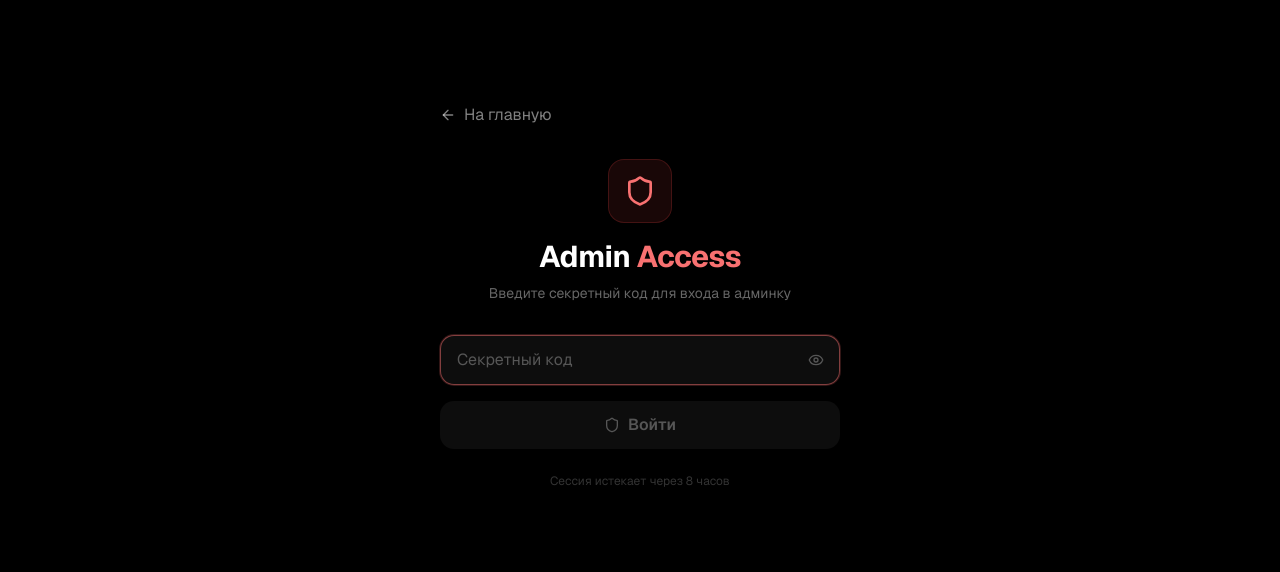
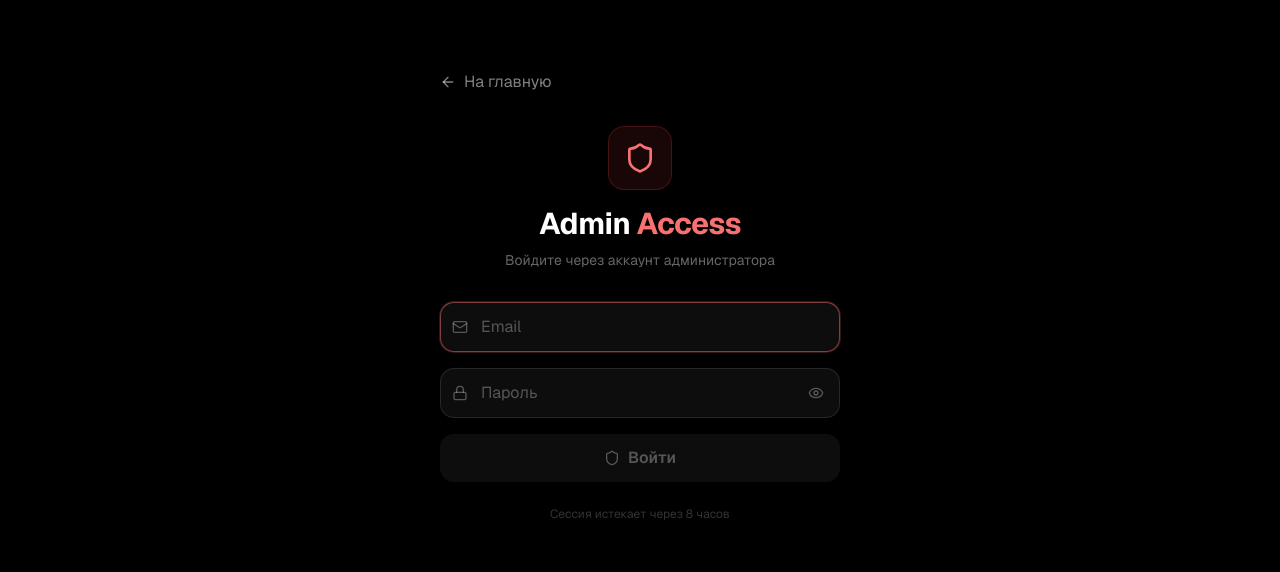
Before and after one commit to zaebalsyaya0505-max/phive, a React (Vite) app: page /#/admin/login in a window 1280 px wide. Shown: the part 128-700 px from the top of the page. Built offline with nearby package versions, Linux system fonts and the light colour scheme; no server answers; what @tonconnect/ui-react would draw is missing.

Commit message:
fix: update admin login with supabase auth

```diff
--- a/src/features/pages/admin/AdminLoginPage.tsx
+++ b/src/features/pages/admin/AdminLoginPage.tsx
@@ -1,6 +1,7 @@
-import { useState } from 'react';
+import { useState, useEffect } from 'react';
 import { useNavigate } from 'react-router';
-import { Shield, Eye, EyeOff, ArrowLeft } from 'lucide-react';
+import { supabase } from '@/shared/lib/supabase/client';
+import { Shield, Eye, EyeOff, ArrowLeft, Mail, Lock } from 'lucide-react';
 
 const SESSION_KEY = 'phantom_admin_token';
 const SESSION_DURATION_MS = 8 * 60 * 60 * 1000;
@@ -8,11 +9,57 @@ const SESSION_DURATION_MS = 8 * 60 * 60 * 1000;
 export default function AdminLoginPage() {
   const navigate = useNavigate();
   const [code, setCode] = useState('');
+  const [email, setEmail] = useState('');
+  const [password, setPassword] = useState('');
   const [showCode, setShowCode] = useState(false);
+  const [showPassword, setShowPassword] = useState(false);
   const [error, setError] = useState('');
   const [loading, setLoading] = useState(false);
+  const [step, setStep] = useState<'supabase' | 'code'>('supabase');
 
-  const handleSubmit = async (e: React.FormEvent) => {
+  useEffect(() => {
+    supabase.auth.getSession().then(({ data: { session } }) => {
+      if (session) setStep('code');
+    });
+  }, []);
+
+  const handleSupabaseLogin = async (e: React.FormEvent) => {
+    e.preventDefault();
+    setError('');
+    setLoading(true);
+
+    try {
+      const { data, error: authError } = await supabase.auth.signInWithPassword({
+        email: email.trim(),
+        password,
+      });
+
+      if (authError || !data.session) {
+        setError(authError?.message || 'Не удалось войти');
+        return;
+      }
+
+      const profile = await supabase
+        .from('profiles')
+        .select('role')
+        .eq('id', data.session.user.id)
+        .single();
+
+      if (profile?.data?.role !== 'admin') {
+        setError('У вас нет прав администратора');
+        await supabase.auth.signOut();
+        return;
+      }
+
+      setStep('code');
+    } catch {
+      setError('Не удалось подключиться к серверу');
+    } finally {
+      setLoading(false);
+    }
+  };
+
+  const handleCodeSubmit = async (e: React.FormEvent) => {
     e.preventDefault();
     setError('');
     setLoading(true);
@@ -58,10 +105,61 @@ export default function AdminLoginPage() {
           <h1 className="text-3xl font-bold text-white mb-2">
             Admin <span className="text-red-400">Access</span>
           </h1>
-          <p className="text-white/40 text-sm">Введите секретный код для входа в админку</p>
+          <p className="text-white/40 text-sm">
+            {step === 'supabase' ? 'Войдите через аккаунт администратора' : 'Введите секретный код'}
+          </p>
         </div>
 
-        <form onSubmit={handleSubmit} className="space-y-4">
+        {step === 'supabase' ? (
+          <form onSubmit={handleSupabaseLogin} className="space-y-4">
+            <div className="relative">
+              <Mail className="absolute left-3 top-1/2 -translate-y-1/2 w-4 h-4 text-white/30" />
+              <input
+                type="email"
+                value={email}
+                onChange={(e) => setEmail(e.target.value)}
+                placeholder="Email"
+                className="w-full pl-10 pr-4 py-3 bg-white/5 border border-white/10 rounded-xl text-white placeholder:text-white/30 focus:outline-none focus:border-red-400/50 focus:ring-1 focus:ring-red-400/20 transition-colors"
+                autoFocus
+                autoComplete="email"
+              />
+            </div>
+            <div className="relative">
+              <Lock className="absolute left-3 top-1/2 -translate-y-1/2 w-4 h-4 text-white/30" />
+              <input
+                type={showPassword ? 'text' : 'password'}
+                value={password}
+                onChange={(e) => setPassword(e.target.value)}
+                placeholder="Пароль"
+                className="w-full pl-10 pr-12 py-3 bg-white/5 border border-white/10 rounded-xl text-white placeholder:text-white/30 focus:outline-none focus:border-red-400/50 focus:ring-1 focus:ring-red-400/20 transition-colors"
+                autoComplete="current-password"
+              />
+              <button
+                type="button"
+                onClick={() => setShowPassword(!showPassword)}
+                className="absolute right-3 top-1/2 -translate-y-1/2 p-1 text-white/30 hover:text-white/60 transition-colors"
+              >
+                {showPassword ? <EyeOff className="w-4 h-4" /> : <Eye className="w-4 h-4" />}
+              </button>
+            </div>
+            {error && <p className="text-red-400 text-sm text-center">{error}</p>}
+            <button
+              type="submit"
+              disabled={loading || !email || !password}
+              className="w-full py-3 bg-red-500 hover:bg-red-600 disabled:bg-white/5 disabled:text-white/30 text-white rounded-xl font-semibold transition-colors flex items-center justify-center gap-2"
+            >
+              {loading ? (
+                <div className="w-5 h-5 border-2 border-white border-t-transparent rounded-full animate-spin" />
+              ) : (
+                <>
+                  <Shield className="w-4 h-4" />
+                  Войти
+                </>
+              )}
+            </button>
+          </form>
+        ) : (
+          <form onSubmit={handleCodeSubmit} className="space-y-4">
             <div className="relative">
               <input
                 type={showCode ? 'text' : 'password'}
@@ -80,11 +178,7 @@ export default function AdminLoginPage() {
                 {showCode ? <EyeOff className="w-4 h-4" /> : <Eye className="w-4 h-4" />}
               </button>
             </div>
-
-          {error && (
-            <p className="text-red-400 text-sm text-center">{error}</p>
-          )}
-
+            {error && <p className="text-red-400 text-sm text-center">{error}</p>}
             <button
               type="submit"
               disabled={loading || !code.trim()}
@@ -99,7 +193,20 @@ export default function AdminLoginPage() {
                 </>
               )}
             </button>
+            <button
+              type="button"
+              onClick={async () => {
+                await supabase.auth.signOut();
+                setStep('supabase');
+                setEmail('');
+                setPassword('');
+              }}
+              className="w-full py-2 bg-white/5 text-white/40 hover:text-white/60 rounded-xl text-sm transition-colors"
+            >
+              Сменить аккаунт
+            </button>
           </form>
+        )}
 
         <p className="text-white/20 text-xs text-center mt-6">
           Сессия истекает через 8 часов
```
Lines whose indentation alone changed are shown as unchanged.
